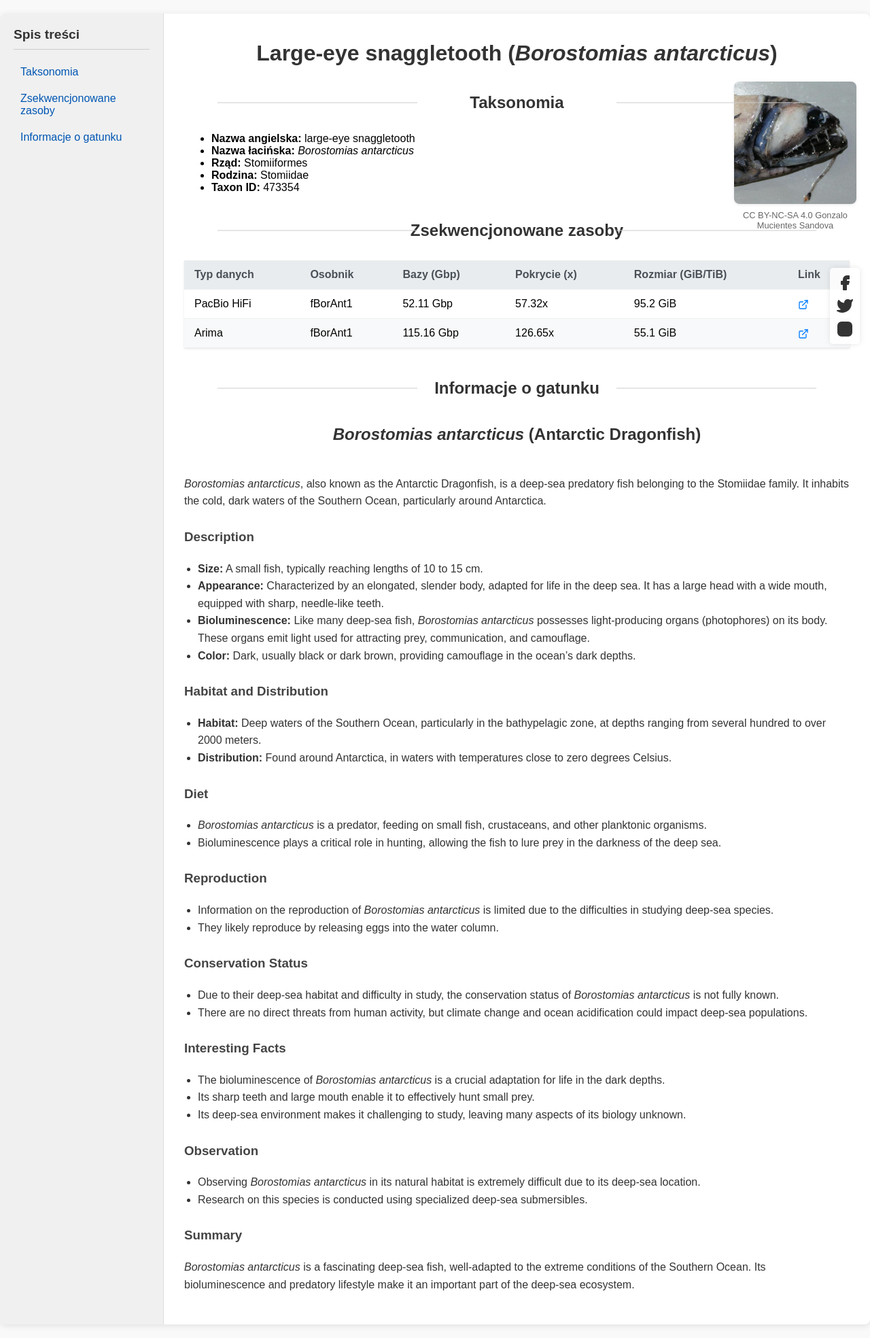
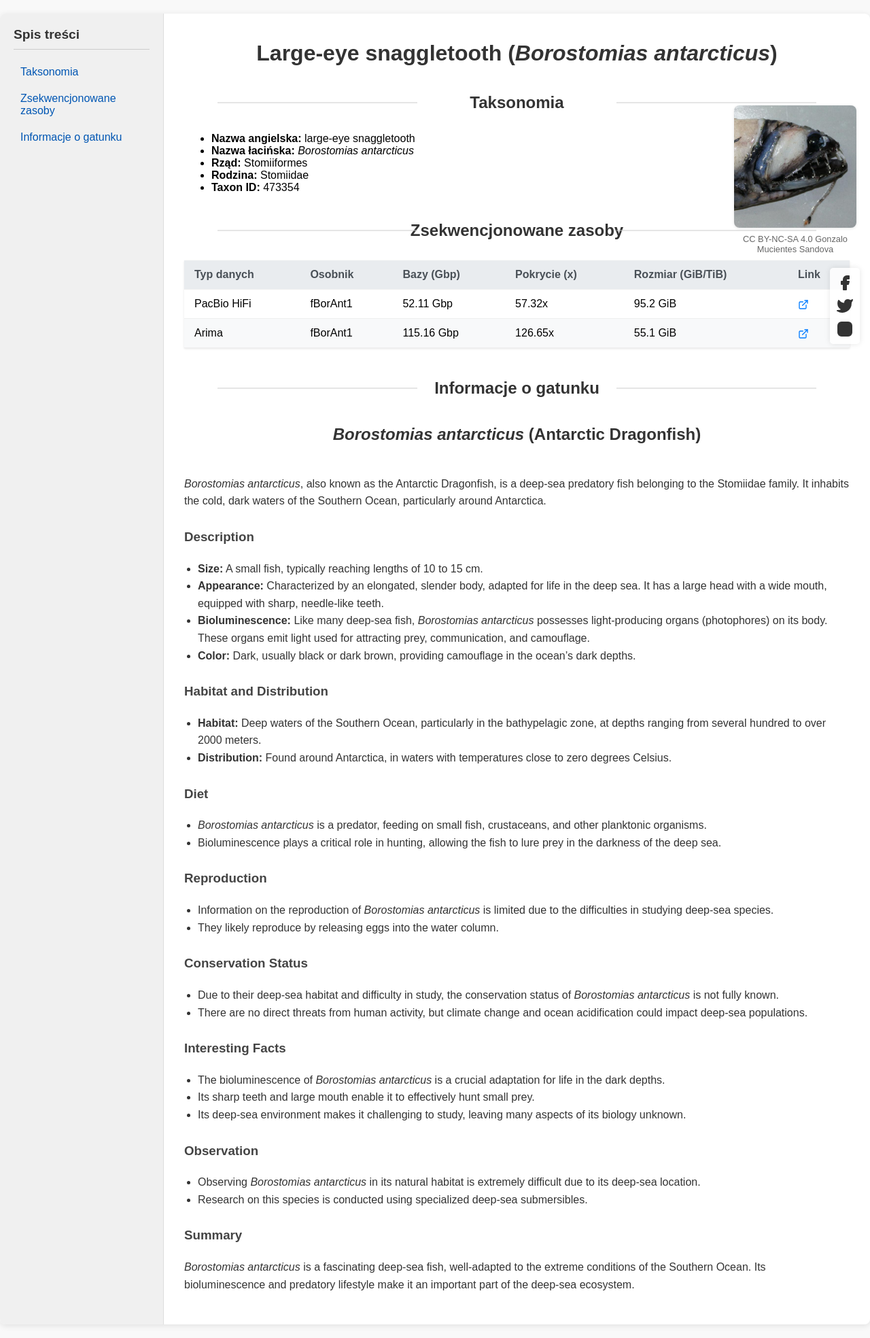
Before and after one commit to tomustloczek1/stronyWWWtzylinski, a Jekyll site: the page built from _species/borostomias_antarcticus.md, in a window 1280 px wide. Shown: the whole page at 68% size. Built offline with Jekyll 4.4.1, drawn with Linux system fonts in a browser that asks for light colours.

Commit message:
Update species.html

```diff
--- a/_layouts/species.html
+++ b/_layouts/species.html
@@ -111,7 +111,7 @@
         /* --- Sekcja z obrazkiem --- */
         .species-image-container {
             position: absolute;
-            top: 100px; /* Zwiększona wartość, aby przesunąć obrazek niżej */
+            top: 135px; /* Zwiększona wartość, aby przesunąć obrazek niżej */
             right: 20px;
             width: 180px;
             text-align: center;
```
